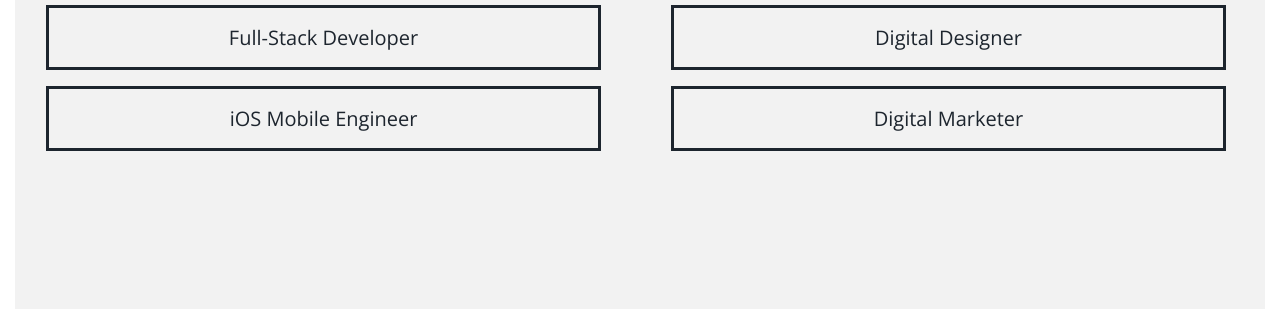
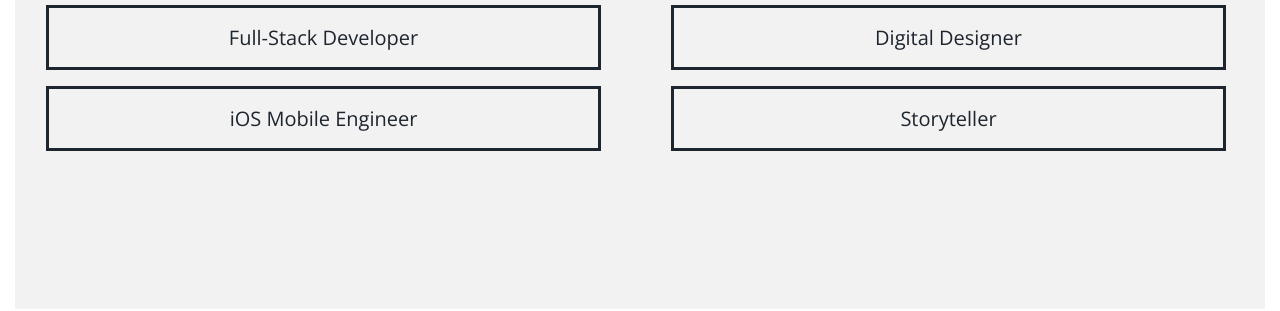
Before and after one commit to sshkarupa/icalialabs, a Jekyll site: the page built from templates/culture.html, in a window 1280 px wide. Shown: the part 3007-3318 px from the top of the page. Built offline with Jekyll 4.4.1, drawn with Linux system fonts in a browser that asks for light colours; nearby versions of some CDN libraries; comment, search, counter and statistics services are not loaded.

Commit message:
Styles position modal

```diff
--- a/templates/culture.html
+++ b/templates/culture.html
@@ -129,7 +129,7 @@
             </ul>
           </div>
           <div class="col-6">
-            Nice to have:
+            <strong>Nice to have:</strong>
             <ul>
               <li>Git knowledge</li>
               <li>Experience related to electronic transactions</li>
@@ -209,7 +209,7 @@
             </ul>
           </div>
           <div class="col-6">
-            Nice to have:
+            <strong>Nice to have:</strong>
             <ul>
               <li>Git knowledge</li>
               <li>Experience deploying to the AppStore</li>
@@ -237,13 +237,13 @@
 
     <div class="modal-overlay"></div>
     <div class="col-6">
-      <a class="position modal-trigger" data-furatto="modal" data-target="#position-4">Digital Marketer</a>
+      <a class="position modal-trigger" data-furatto="modal" data-target="#position-4">Storyteller</a>
     </div>
     <div class="position-modal simple-modal modal" id="position-4">
       <div class="modal-content">
-        <h3>Digital Marketer</h3>
+        <h3>Storyteller</h3>
         <div class="row clearfix">
-            Requirements:
+          <strong>Requirements:</strong>
             <ul>
               <li>Knowledge generating marketing campaigns for multiple products online and offline</li>
               <li>Able to create and maintain community and content through different social media</li>
```
Also changed, not shown: other parts of templates/culture.html (+3 -3 lines), sass/_culture.scss (+9 -0 lines).
